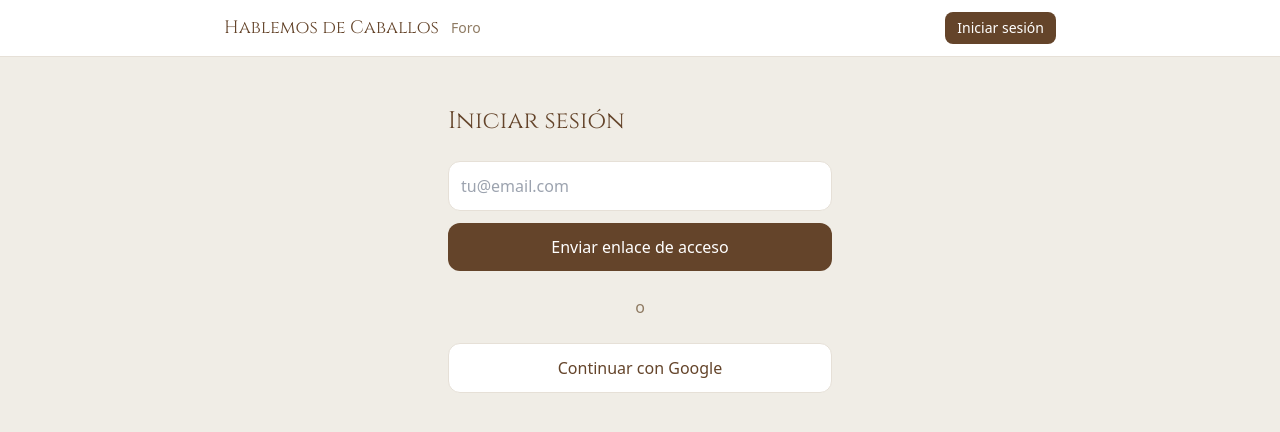
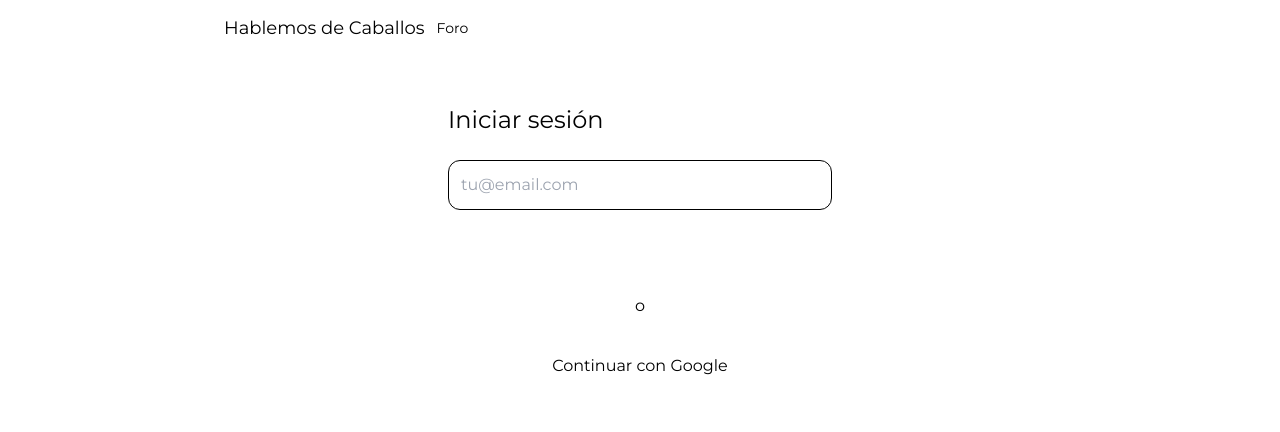
Before and after one commit to Heblemosdecaballos/foro-criollo, a Next.js app: page /login in a window 1280 px wide. Shown: the top 432 px of the page. Built offline with nearby package versions, Linux system fonts and the light colour scheme; no server answers.

Commit message:
Update globals.css

```diff
--- a/app/globals.css
+++ b/app/globals.css
@@ -2,56 +2,5 @@
 @tailwind components;
 @tailwind utilities;
 
-/* Paleta de marca */
-:root{
-  --brand-bg:#F0EDE6;
-  --brand-surface:#FFFFFF;
-  --brand-border:#E6E0D7;
-  --brand-shadow:0 1px 2px rgba(0,0,0,.05),0 1px 1px rgba(0,0,0,.03);
-  --brand-foreground:#64442A;
-  --brand-muted:#8F7B63;
-  --brand-primary:#64442A;
-  --brand-primary-600:#563A25;
-  --brand-primary-700:#46301F;
-  --brand-accent:#FFD02D;
-  --brand-danger:#C63934;
-  --brand-ring:0 0 0 3px rgba(100,68,42,.18);
-}
-
-html,body{height:100%}
-body{
-  background:var(--brand-bg);
-  color:var(--brand-foreground);
-  font-family: ui-sans-serif, system-ui, -apple-system, "Segoe UI", Roboto, "Helvetica Neue", Arial;
-}
-
-/* fuente para títulos (si quieres usar Cinzel en <h1> etc.) */
-.font-cinzel{ font-family: Cinzel, serif; }
-
-@layer components{
-  .container-page{@apply max-w-4xl mx-auto px-4 sm:px-6 lg:px-8}
-  .h1{@apply text-2xl sm:text-3xl font-semibold tracking-tight}
-  .subtle{ color:var(--brand-muted) }
-
-  .card{
-    background:var(--brand-surface);
-    border:1px solid var(--brand-border);
-    border-radius:.75rem;
-    box-shadow:var(--brand-shadow);
-  }
-
-  .input{
-    @apply w-full rounded-lg px-4 py-2.5 outline-none transition;
-    background:var(--brand-surface);
-    border:1px solid var(--brand-border);
-  }
-  .input:focus{ box-shadow:var(--brand-ring); border-color:var(--brand-primary-600) }
-
-  .btn{ @apply inline-flex items-center justify-center rounded-lg px-4 py-2 text-sm font-medium transition }
-  .btn-primary{ background:var(--brand-primary); color:#fff }
-  .btn-primary:hover{ background:var(--brand-primary-600) }
-  .btn-primary:active{ background:var(--brand-primary-700) }
-}
-
-/* espaciado */
-.section{ @apply my-4 }
+/* Puedes dejar estilos globales aquí si los tienes */
+html, body { min-height: 100%; }
```
